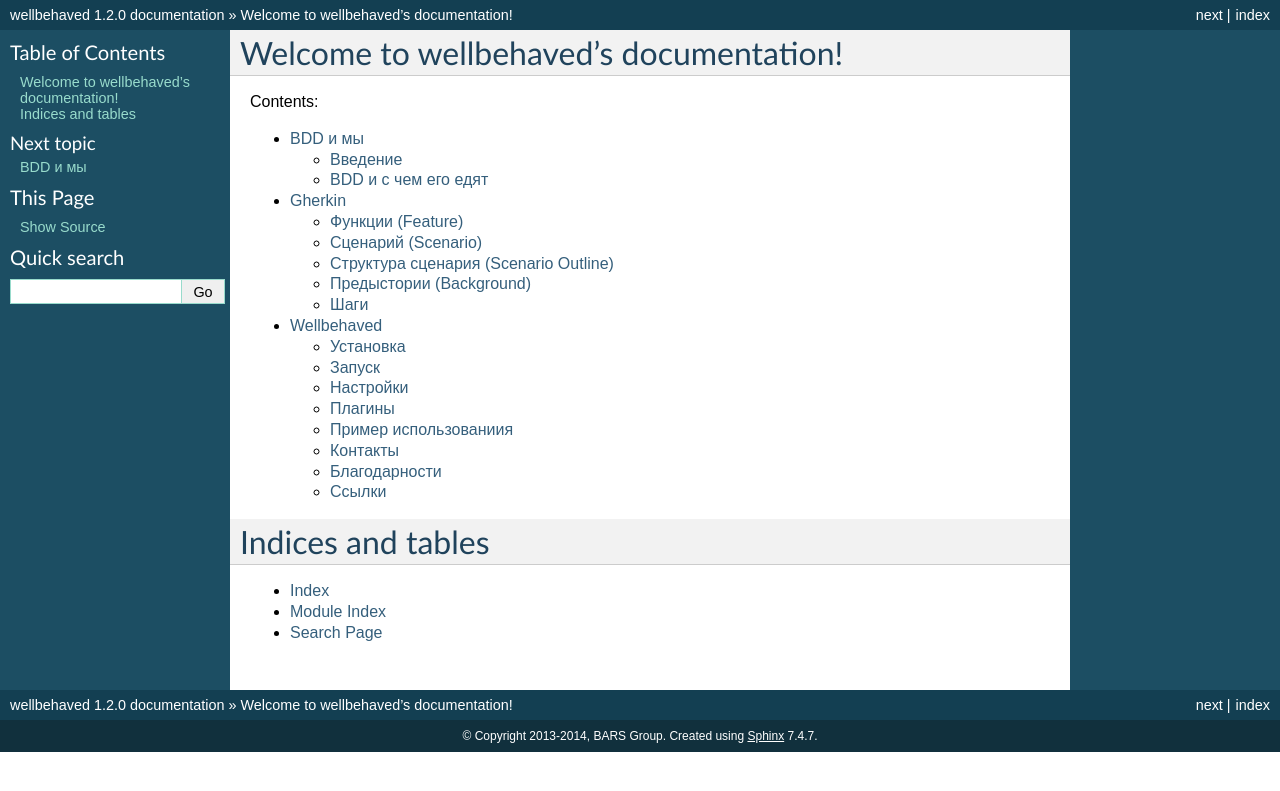
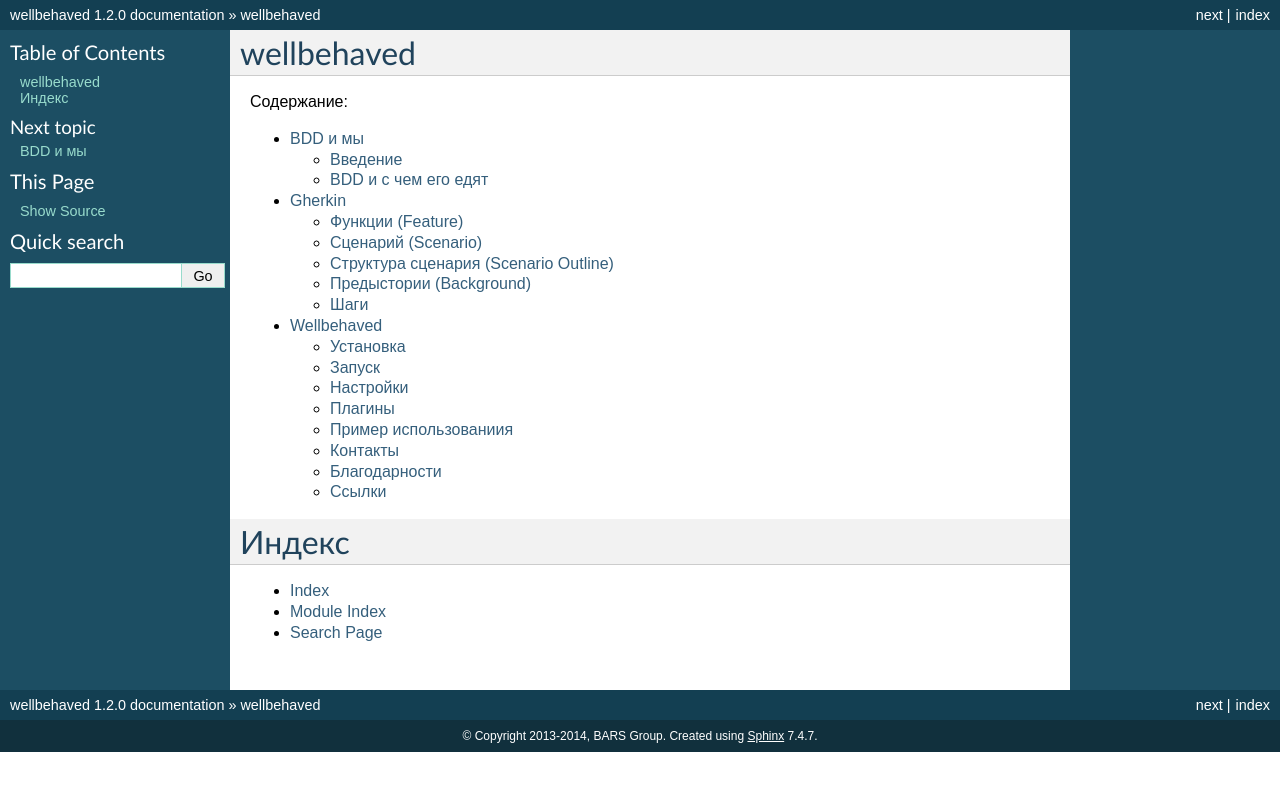
Before and after one commit to barsgroup/wellbehaved, a Sphinx documentation site: the page built from docs/index.rst, in a window 1280 px wide. Shown: the top 791 px of the page. Built offline with Sphinx 7.4.7, drawn with Linux system fonts in a browser that asks for light colours.

Commit message:
Переведены забытые элементы.

```diff
--- a/docs/index.rst
+++ b/docs/index.rst
@@ -3,10 +3,10 @@
    You can adapt this file completely to your liking, but it should at least
    contain the root `toctree` directive.
 
-Welcome to wellbehaved's documentation!
+wellbehaved
 =======================================
 
-Contents:
+Содержание:
 
 .. toctree::
    :maxdepth: 2
@@ -15,7 +15,7 @@
    Gherkin
    README
 
-Indices and tables
+Индекс
 ==================
 
 * :ref:`genindex`
```
